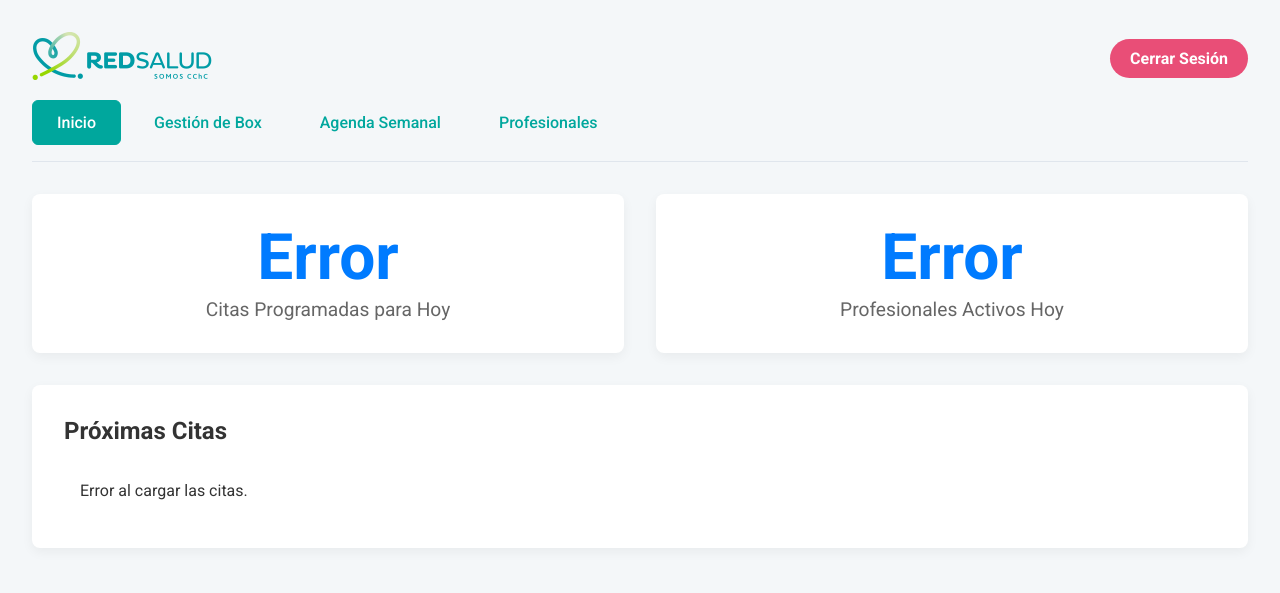
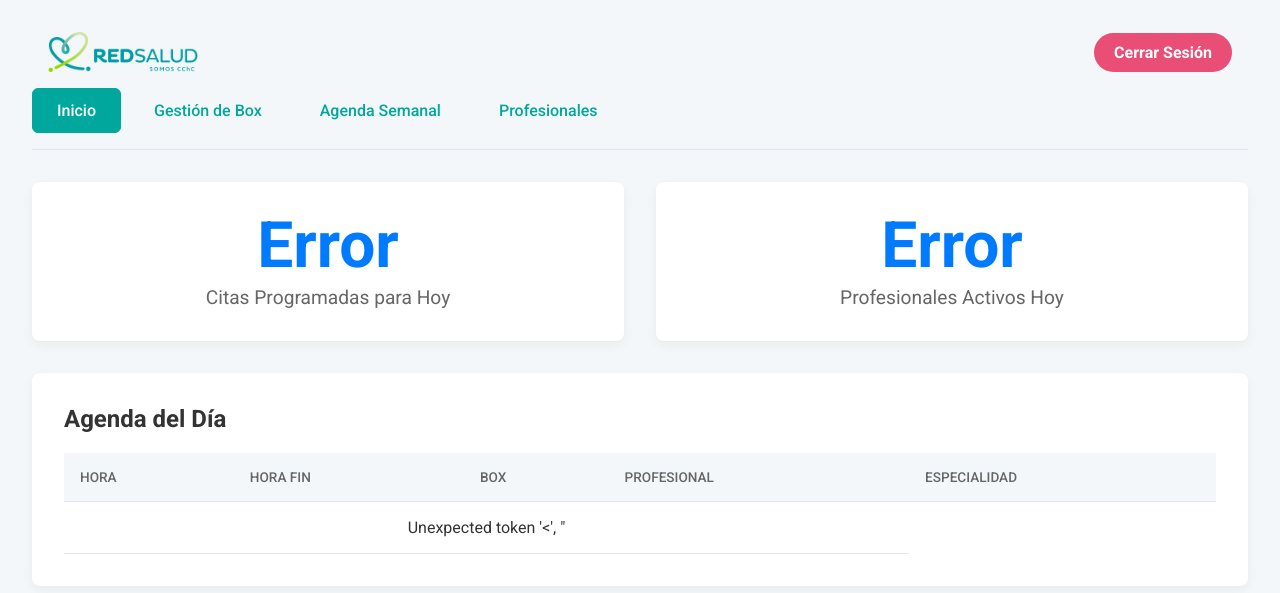
Before and after one commit to pvblitooo/RedSaludd, a Django app: page / in a window 1280 px wide. Shown: the top 593 px of the page. Run offline with Django 5.2, Linux system fonts and the light colour scheme; a user stored in the database is signed in; data comes from the database, SQL or seed files in the repository; both versions use the stored data as it was after the commit.

Commit message:
Actualizacion pagina inicio

```diff
--- a/schedule/views.py
+++ b/schedule/views.py
@@ -99,39 +99,30 @@
 @permission_classes([permissions.IsAuthenticated])
 def dashboard_stats_view(request):
     """
-    Calcula estadísticas y devuelve las próximas citas dentro de un rango
-    de los próximos 2 días.
+    Devuelve tanto las estadísticas del día como la lista completa de asignaciones,
+    ordenadas por número de box y hora.
     """
-    now = timezone.localtime()
-    today = now.date()
-    current_time = now.time()
+    today = timezone.localdate(timezone.now())
 
-    # Calculamos la fecha límite (hoy + 2 días)
-    fecha_limite = today + datetime.timedelta(days=2)
+    # 1. Obtenemos el queryset base con todas las citas de hoy
+    todays_schedule_qs = Asignacion.objects.filter(
+        fecha=today
+    ).order_by('box__numero', 'hora_inicio')
 
-    # --- INICIO DE LA NUEVA LÓGICA DE CONSULTA ---
+    # 2. Calculamos las estadísticas a partir de este queryset
+    citas_hoy_count = todays_schedule_qs.count()
+    profesionales_activos_count = todays_schedule_qs.values('profesional').distinct().count()
 
-    # 1. Total de citas para hoy (esto no cambia)
-    citas_hoy_count = Asignacion.objects.filter(fecha=today).count()
+    # 3. Serializamos la lista completa para la tabla
+    schedule_serializer = AsignacionReadSerializer(todays_schedule_qs, many=True)
 
-    # 2. Total de profesionales únicos con citas hoy (esto no cambia)
-    profesionales_activos_count = Asignacion.objects.filter(fecha=today).values('profesional').distinct().count()
-
-    # 3. Próximas citas dentro de los próximos 2 días
-    proximas_citas_qs = Asignacion.objects.filter(
-        # CONDICIÓN A: Citas para HOY, pero solo desde la hora actual en adelante
-        Q(fecha=today, hora_inicio__gte=current_time) |
-
-        # O... CONDICIÓN B: Citas para los próximos 2 días (mañana y pasado mañana)
-        Q(fecha__gt=today, fecha__lte=fecha_limite)
-    ).order_by('fecha', 'hora_inicio')[:5] # Ordenamos y tomamos las 5 primeras
-
-    proximas_citas_serializer = AsignacionReadSerializer(proximas_citas_qs, many=True)
-
+    # 4. Construimos la respuesta JSON anidada
     data = {
-        'citas_hoy': citas_hoy_count,
-        'profesionales_activos_hoy': profesionales_activos_count,
-        'proximas_citas': proximas_citas_serializer.data
+        'stats': {
+            'citas_hoy': citas_hoy_count,
+            'profesionales_activos_hoy': profesionales_activos_count,
+        },
+        'schedule': schedule_serializer.data
     }
 
     return Response(data)
--- a/templates/index.html
+++ b/templates/index.html
@@ -1,66 +1,66 @@
-{% load static %}
 <!DOCTYPE html>
 <html lang="es">
 <head>
     <meta charset="UTF-8">
     <title>Inicio - RedSalud</title>
+    {% load static %}
     <meta name="viewport" content="width=device-width, initial-scale=1.0">
     <link rel="preconnect" href="https://fonts.googleapis.com">
     <link rel="preconnect" href="https://fonts.gstatic.com" crossorigin>
     <link href="https://fonts.googleapis.com/css2?family=Roboto:wght@400;500;700&display=swap" rel="stylesheet">
     <style>
-        :root {
-            --color-primario: #00A79D;
-            --color-fondo: #f4f7f9;
-            --color-blanco: #ffffff;
-            --color-texto: #333;
-            --color-borde: #e0e6ed;
-            --color-sombra: rgba(0, 0, 0, 0.05);
-            --color-azul-stat: #007bff;
-        }
-        .logout-button-styled {
-    background-color: #E94E77; /* Color rojo/rosado similar al de la imagen */
-    color: white;
-    border: none;
-    border-radius: 50px; /* Esquinas totalmente redondeadas para la forma de píldora */
-    padding: 10px 20px; /* Relleno para darle cuerpo */
-    font-family: 'Roboto', sans-serif; /* Mantenemos la fuente */
-    font-size: 1rem;
-    font-weight: 700; /* Texto en negrita */
-    cursor: pointer;
-
-    /* Flexbox para alinear el texto y el ícono */
-    display: inline-flex;
-    align-items: center;
-    gap: 8px; /* Espacio entre el texto y el ícono */
-
-    /* Transición suave para el efecto hover */
-    transition: background-color 0.2s ease-in-out;
-}
 
 
-        .logout-button-styled:hover {background-color: #D93A54; /* Un tono ligeramente más oscuro */}
+        :root {
+            --color-primario: #00A79D; --color-fondo: #f4f7f9; --color-blanco: #ffffff; --color-texto: #333; --color-borde: #e0e6ed; --color-sombra: rgba(0, 0, 0, 0.05); --color-azul-stat: #007bff;
+        }
         body { font-family: 'Roboto', sans-serif; background-color: var(--color-fondo); color: var(--color-texto); margin: 0; }
         .main-container { padding: 2rem; }
-        .header { display: flex; justify-content: space-between; align-items: center; margin-bottom: 1rem; }
-        .header h1 { margin: 0; }
+        .header { display: flex; justify-content: space-between; align-items: center; margin-bottom: 1rem; padding: 0 1rem; }
+        .header-left { display: flex; align-items: center; gap: 1.5rem; }
+        .header-logo { max-height: 40px; width: auto; }
         .logout-form { margin: 0; }
         .logout-button { background:none; border:none; color:var(--color-azul-stat); cursor:pointer; font-size: 1rem; padding: 0; }
         .main-nav { display: flex; gap: 0.5rem; margin-bottom: 2rem; padding-bottom: 1rem; border-bottom: 1px solid var(--color-borde); }
         .nav-button { text-decoration: none; padding: 0.75rem 1.5rem; border-radius: 6px; font-weight: 500; color: var(--color-primario); background-color: transparent; border: 1px solid transparent; transition: all 0.2s ease-in-out; }
         .nav-button:hover { border-color: var(--color-primario); background-color: #e6f6f5; }
         .nav-button.active { background-color: var(--color-primario); color: var(--color-blanco); border-color: var(--color-primario); }
-        .dashboard-grid { display: grid; grid-template-columns: 1fr 1fr; gap: 2rem; }
+        .content-panel { background-color: var(--color-blanco); padding: 2rem; border-radius: 8px; box-shadow: 0 4px 12px var(--color-sombra); }
+        .content-panel h2 { margin-top: 0; }
+
+        /* Estilos para las tarjetas de estadísticas */
+        .stats-container { display: grid; grid-template-columns: repeat(auto-fit, minmax(250px, 1fr)); gap: 2rem; margin-bottom: 2rem; }
         .stat-card { background-color: var(--color-blanco); padding: 2rem; border-radius: 8px; box-shadow: 0 4px 12px var(--color-sombra); text-align: center; }
         .stat-card .value { font-size: 4rem; font-weight: 700; color: var(--color-azul-stat); line-height: 1; }
         .stat-card .label { font-size: 1.2rem; color: #666; margin-top: 0.5rem; }
-        .proximas-citas { grid-column: 1 / -1; background-color: var(--color-blanco); padding: 2rem; border-radius: 8px; box-shadow: 0 4px 12px var(--color-sombra); }
-        .proximas-citas h2 { margin-top: 0; }
-        .citas-lista { list-style: none; padding: 0; margin: 0; }
-        .citas-lista li { display: flex; justify-content: space-between; padding: 1rem; border-bottom: 1px solid var(--color-borde); }
-        .citas-lista li:last-child { border-bottom: none; }
-        .citas-lista .info strong { color: var(--color-texto); }
-        .citas-lista .hora { font-weight: 700; font-size: 1.2rem; color: var(--color-primario); }
+
+        /* Estilos para la tabla */
+        table { width: 100%; border-collapse: collapse; text-align: left; }
+        th, td { padding: 1rem; border-bottom: 1px solid var(--color-borde); }
+        thead { background-color: var(--color-fondo); }
+        th { font-weight: 500; text-transform: uppercase; font-size: 0.85rem; color: #666; }
+        tbody tr:hover { background-color: #f9fafb; }
+
+        .logout-button-styled {
+            background-color: #E94E77;
+            color: white;
+            border: none;
+            border-radius: 50px;
+            padding: 10px 20px;
+            font-family: 'Roboto', sans-serif;
+            font-size: 1rem;
+            font-weight: 700;
+            cursor: pointer;
+
+
+            display: inline-flex;
+            align-items: center;
+            gap: 8px;
+            transition: background-color 0.2s ease-in-out;
+        }
+
+
+        .logout-button-styled:hover {background-color: #D93A54; }
     </style>
 </head>
 <body>
@@ -84,7 +84,7 @@
             <a href="{% url 'professionals-page' %}" class="nav-button">Profesionales</a>
         </nav>
 
-        <div class="dashboard-grid">
+        <div class="stats-container">
             <div class="stat-card">
                 <div id="citas-hoy-value" class="value">...</div>
                 <div class="label">Citas Programadas para Hoy</div>
@@ -93,18 +93,33 @@
                 <div id="profesionales-activos-value" class="value">...</div>
                 <div class="label">Profesionales Activos Hoy</div>
             </div>
+        </div>
 
-            <div class="proximas-citas">
-                <h2>Próximas Citas</h2>
-                <ul id="proximas-citas-lista" class="citas-lista">
-                    <li id="loading-citas">Cargando...</li>
-                </ul>
-            </div>
+        <div class="content-panel">
+            <h2>Agenda del Día</h2>
+            <table>
+                <thead>
+                    <tr>
+                        <th>Hora</th>
+                        <th>Hora Fin</th>
+                        <th>Box</th>
+                        <th>Profesional</th>
+                        <th>Especialidad</th>
+                    </tr>
+                </thead>
+                <tbody id="daily-schedule-body">
+                    <tr><td colspan="4" style="text-align: center;">Cargando agenda...</td></tr>
+                </tbody>
+            </table>
         </div>
     </div>
 
     <script>
         document.addEventListener('DOMContentLoaded', async () => {
+            const citasHoyValue = document.getElementById('citas-hoy-value');
+            const profesionalesActivosValue = document.getElementById('profesionales-activos-value');
+            const tableBody = document.getElementById('daily-schedule-body');
+
             const csrfInput = document.createElement('input');
             csrfInput.type = 'hidden';
             csrfInput.name = 'csrfmiddlewaretoken';
@@ -112,50 +127,46 @@
             document.body.appendChild(csrfInput);
 
             function getAuthenticatedHeaders() {
-                return {
-                    'Content-Type': 'application/json',
-                    'X-CSRFToken': csrfInput.value
-                };
+                return { 'Content-Type': 'application/json', 'X-CSRFToken': csrfInput.value };
             }
 
             try {
-                // Llamamos a la nueva URL de la API
                 const response = await fetch('/api/dashboard-stats/', { headers: getAuthenticatedHeaders() });
-                if (!response.ok) throw new Error('No se pudo cargar los datos del dashboard.');
-
+                if (!response.ok) throw new Error('No se pudo cargar la información del dashboard.');
                 const data = await response.json();
 
-                // Actualizamos las tarjetas de estadísticas
-                document.getElementById('citas-hoy-value').textContent = data.citas_hoy;
-                document.getElementById('profesionales-activos-value').textContent = data.profesionales_activos_hoy;
+                // 1. Llenamos las tarjetas de estadísticas
+                citasHoyValue.textContent = data.stats.citas_hoy;
+                profesionalesActivosValue.textContent = data.stats.profesionales_activos_hoy;
 
-                // Llenamos la lista de próximas citas
-                const listaCitas = document.getElementById('proximas-citas-lista');
-                listaCitas.innerHTML = ''; // Limpiamos el "Cargando..."
+                // 2. Llenamos la tabla de la agenda
+                const scheduleData = data.schedule;
+                tableBody.innerHTML = '';
+                if (scheduleData.length > 0) {
+                    scheduleData.forEach(cita => {
+                        const row = document.createElement('tr');
+                        const horaInicio = cita.hora_inicio.substring(0, 5);
+                        const horaFin = cita.hora_fin.substring(0, 5); // Dato de hora de fin
 
-                if (data.proximas_citas.length > 0) {
-                    data.proximas_citas.forEach(cita => {
-                        const li = document.createElement('li');
-                        const hora = cita.hora_inicio.substring(0, 5);
-                        li.innerHTML = `
-                            <div class="hora">${hora}</div>
-                            <div class="info">
-                                <strong>${cita.profesional.nombre}</strong><br>
-                                <span>${cita.profesional.especialidad.nombre}</span>
-                            </div>
-                            <div class="box">${cita.box}</div>
+                        // innerHTML actualizado con la nueva celda
+                        row.innerHTML = `
+                            <td>${horaInicio}</td>
+                            <td>${horaFin}</td>
+                            <td>${cita.box}</td>
+                            <td>${cita.profesional.nombre}</td>
+                            <td>${cita.profesional.especialidad.nombre}</td>
                         `;
-                        listaCitas.appendChild(li);
+                        tableBody.appendChild(row);
                     });
                 } else {
-                    listaCitas.innerHTML = '<li>No hay más citas programadas para hoy.</li>';
+                    tableBody.innerHTML = '<tr><td colspan="4" style="text-align: center;">No hay citas programadas para hoy.</td></tr>';
                 }
 
             } catch (error) {
                 console.error('Error:', error);
-                document.getElementById('citas-hoy-value').textContent = 'Error';
-                document.getElementById('profesionales-activos-value').textContent = 'Error';
-                document.getElementById('proximas-citas-lista').innerHTML = '<li>Error al cargar las citas.</li>';
+                citasHoyValue.textContent = 'Error';
+                profesionalesActivosValue.textContent = 'Error';
+                tableBody.innerHTML = `<tr><td colspan="4" style="text-align: center;">${error.message}</td></tr>`;
             }
         });
     </script>
```
Also changed, not shown: db.sqlite3. Lines whose indentation alone changed are shown as unchanged.
